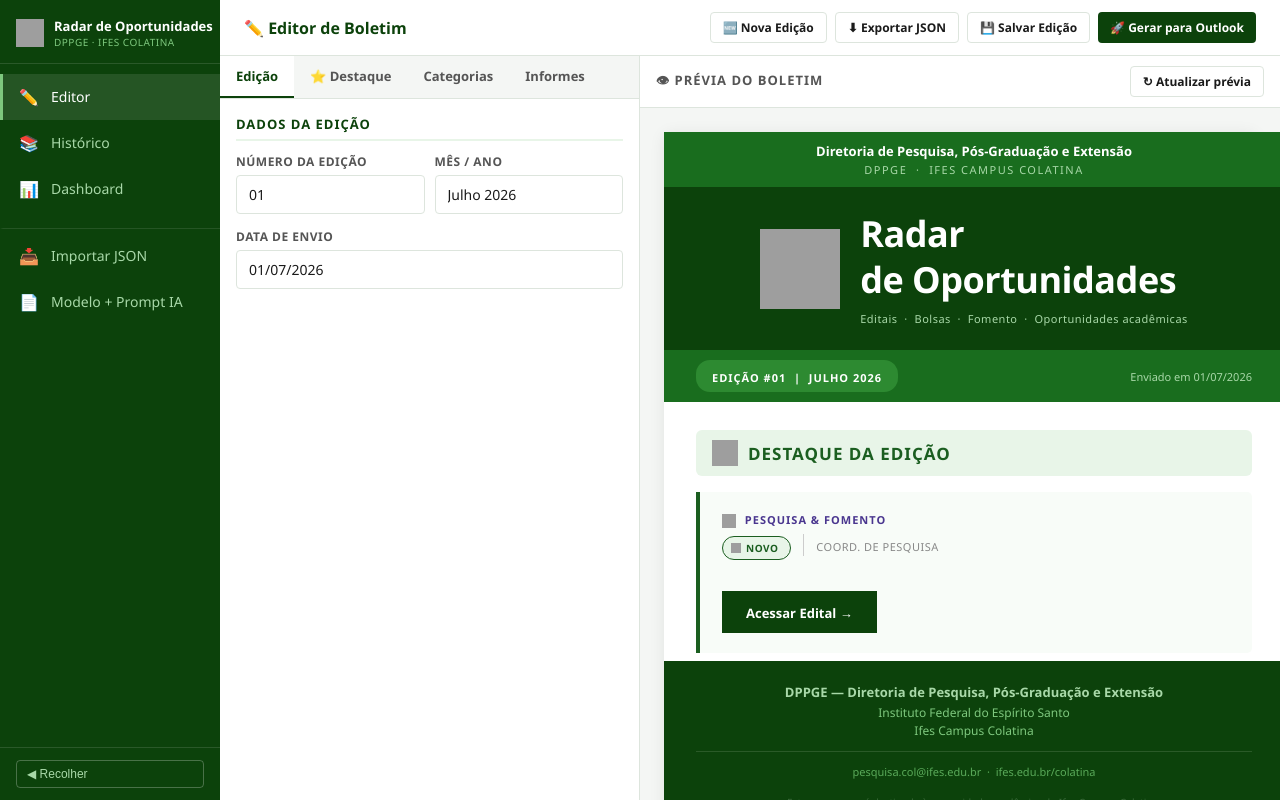
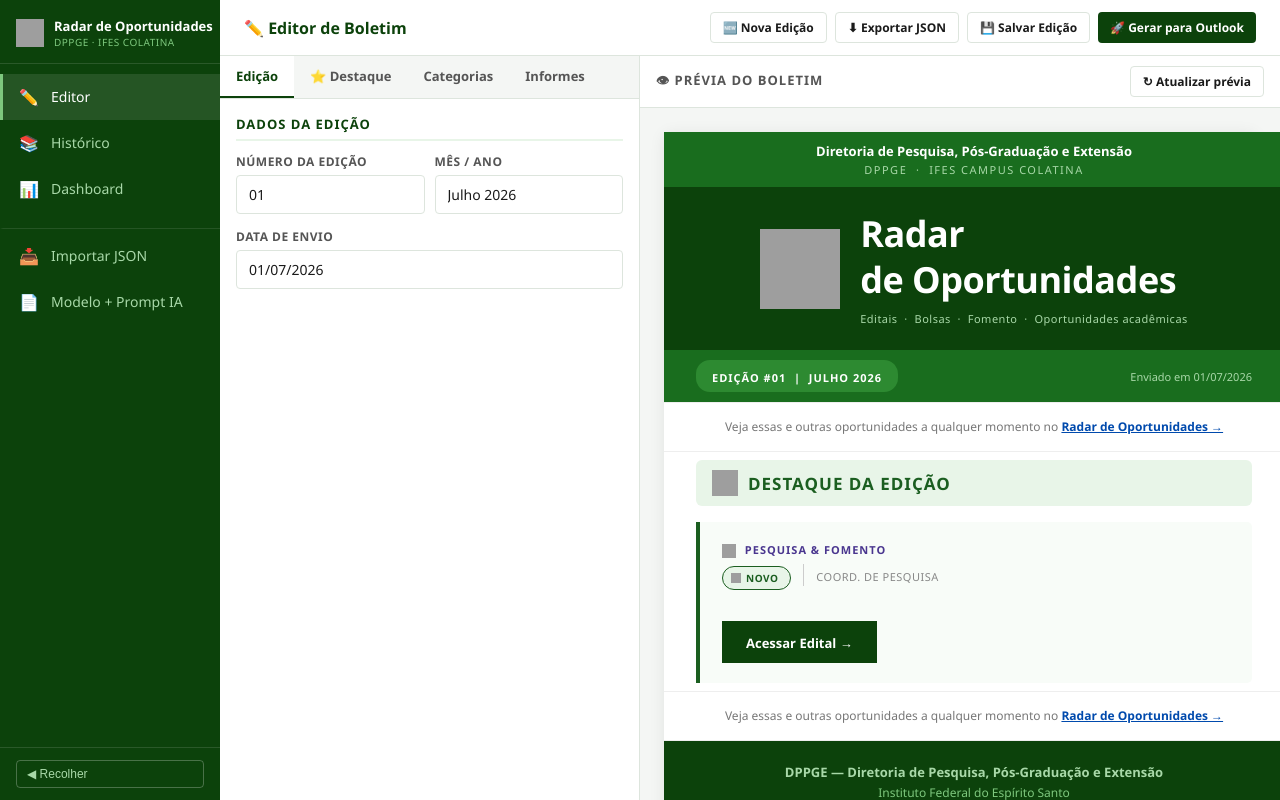
Before and after one commit to julianacs-28/cerebro-ifes-colatina, a plain HTML site: page radar-oportunidades/radar_sistema_dppge.html in a window 1280 px wide. Drawn offline with nearby package versions, Linux system fonts and the light colour scheme; grey boxes are pictures that could not be loaded.

Commit message:
Adiciona aviso discreto de acesso ao site no boletim
Duas linhas divisórias finas (topo e antes do rodapé), com link direto
para o Radar de Oportunidades, lembrando o leitor de que o site reúne
todas as oportunidades já divulgadas, não só as desta edição.

```diff
--- a/radar-oportunidades/radar_sistema_dppge.html
+++ b/radar-oportunidades/radar_sistema_dppge.html
@@ -1042,6 +1042,17 @@
   </table>`;
 }
 
+const SITE_URL = 'https://julianacs-28.github.io/cerebro-ifes-colatina/radar-oportunidades/';
+
+function siteBanner() {
+  return `<tr><td style="padding:14px 32px;border-top:1px solid #eeeeee;border-bottom:1px solid #eeeeee;text-align:center;">
+    <p style="margin:0;font-size:12px;color:#777777;font-family:'Segoe UI',Arial,sans-serif;line-height:20px;mso-line-height-rule:exactly;">
+      Veja essas e outras oportunidades a qualquer momento no
+      <a href="${SITE_URL}" style="color:#004aad;font-weight:bold;text-decoration:underline;">Radar de Oportunidades →</a>
+    </p>
+  </td></tr>`;
+}
+
 function collectData() {
   const num = getFieldVal('edicao-numero');
   const mes = getFieldVal('edicao-mes');
@@ -1160,7 +1171,9 @@
   </tr></table>
 </td></tr>
 
-<tr><td style="padding:28px 32px 8px;">
+${siteBanner()}
+
+<tr><td style="padding:8px 32px 8px;">
   <table width="100%" cellpadding="0" cellspacing="0" border="0" style="margin-bottom:16px;"><tr>
     <td style="background-color:#e8f5e8;border-radius:6px;padding:10px 16px;">
       <table cellpadding="0" cellspacing="0" border="0"><tr>
@@ -1192,6 +1205,8 @@
 
 ${sectionsHTML}
 ${informesHTML}
+
+${siteBanner()}
 
 <tr><td style="background-color:#0c420b;padding:22px 32px;text-align:center;">
   <p style="margin:0 0 3px 0;font-size:13px;font-weight:bold;color:#a8d8a8;font-family:'Segoe UI',Arial,sans-serif;">DPPGE — Diretoria de Pesquisa, Pós-Graduação e Extensão</p>
```
